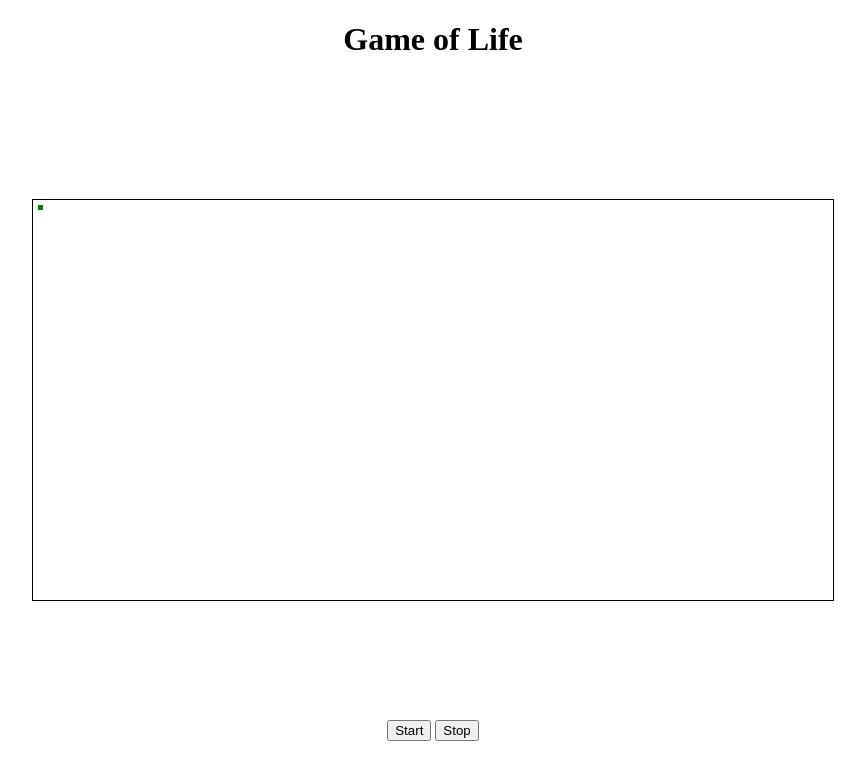
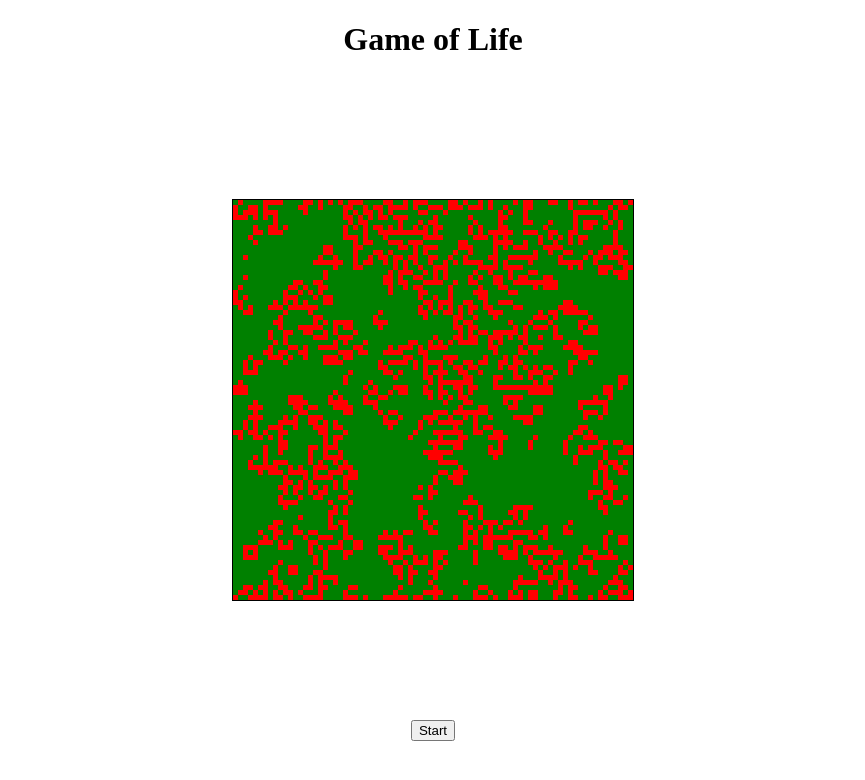
Before and after one commit to sigristarisa/ood-game-of-life, a plain HTML site: page index.html in a window 1280 px wide. Both pictures are taken after a click on the button "Start". Shown: the whole page, without its empty margins (207-1072 px from the left). Drawn offline with Linux system fonts and the light colour scheme.

Commit message:
finished the logic of Game of Life

```diff
--- a/index.html
+++ b/index.html
@@ -1,9 +1,9 @@
 <!DOCTYPE html>
 <html lang="en">
   <head>
-    <meta charset="UTF-8">
-    <meta http-equiv="X-UA-Compatible" content="IE=edge">
-    <meta name="viewport" content="width=device-width, initial-scale=1.0">
+    <meta charset="UTF-8" />
+    <meta http-equiv="X-UA-Compatible" content="IE=edge" />
+    <meta name="viewport" content="width=device-width, initial-scale=1.0" />
     <title>Game of Life</title>
     <link href="style.css" rel="stylesheet" />
   </head>
@@ -12,11 +12,10 @@
       <h1>Game of Life</h1>
     </header>
     <main>
-        <canvas id="gridBoard" width="800" height="400"></canvas>
+      <canvas id="gridBoard" width="400" height="400"></canvas>
     </main>
     <footer>
       <button id="start">Start</button>
-        <button id="stop">Stop</button>
     </footer>
     <script src="script.js"></script>
   </body>
--- a/script.js
+++ b/script.js
@@ -1,3 +1,9 @@
+/* --- PRINCIPLE OF GAME OF LIFE --- */
+/* if a living grid has more than three neighbors, it dies
+if a living grid has less than three neighbors, it dies
+if a dead grid has exactly three neighbors — it comes to life
+in other cases, the grid remains in its state */
+
 // Get the HTML elements
 const gridBoard = document.getElementById("gridBoard");
 const ctx = gridBoard.getContext("2d");
@@ -43,8 +49,8 @@ class GameOfLife {
           ? (ctx.fillStyle = "green")
           : (ctx.fillStyle = "red");
         ctx.fillRect(
-            1 * this.grid_size,
-            1 * this.grid_size,
+          i * this.grid_size,
+          j * this.grid_size,
           this.grid_size,
           this.grid_size
         );
@@ -52,34 +58,43 @@ class GameOfLife {
     }
   };
 
+  setGridValue = (row, col) => {
+    try {
+      return this.active_grids[row][col];
+    } catch {
+      return 0;
+    }
+  };
+
   // function to count neighbours
   countNeighbours = (row, col) => {
     let total_neighbours = 0;
-      total_neighbours += this.active_grids[row - 1][col - 1];
-      total_neighbours += this.active_grids[row - 1][col];
-      total_neighbours += this.active_grids[row - 1][col + 1];
-      total_neighbours += this.active_grids[row][col - 1];
-      total_neighbours += this.active_grids[row][col + 1];
-      total_neighbours += this.active_grids[row + 1][col - 1];
-      total_neighbours += this.active_grids[row + 1][col];
-      total_neighbours += this.active_grids[row + 1][col + 1];
+    total_neighbours += this.setGridValue(row - 1, col - 1);
+    total_neighbours += this.setGridValue(row - 1, col);
+    total_neighbours += this.setGridValue(row - 1, col + 1);
+    total_neighbours += this.setGridValue(row, col - 1);
+    total_neighbours += this.setGridValue(row, col + 1);
+    total_neighbours += this.setGridValue(row + 1, col - 1);
+    total_neighbours += this.setGridValue(row + 1, col);
+    total_neighbours += this.setGridValue(row + 1, col + 1);
     return total_neighbours;
   };
 
   // function that takes row and column to return 0 or 1 according to its neighbors
+  //  0: dead 1: alive
   updateGridValue = (row, col) => {
     const total = this.countNeighbours(row, col);
-      // cell with more than 4 or less then 2 neighbours dies
+    // grid with more than 4 or less then 3 neighbours dies
     // 1 becomes 0; 0 remains 0
     if (total > 4 || total < 3) {
       return 0;
     }
-      // dead cell with 3 neighbours becomes alive
+    // dead grid with 3 neighbours becomes alive
     // 0 becomes 1
     else if (this.active_grids[row][col] === 0 && total === 3) {
       return 1;
     }
-      // or returning its status back
+    //returning its status back
     //  0 remains 0; 1 remains 1
     else {
       return this.active_grids[row][col];
@@ -88,43 +103,32 @@ class GameOfLife {
 
   // update the life cycle
   updateLifeCycle = () => {
-      for (let i = 0; i < this.cells_in_rows; i++) {
-        for (let j = 0; j < this.cells_in_column; j++) {
+    for (let i = 0; i < this.grid_in_row; i++) {
+      for (let j = 0; j < this.grid_in_column; j++) {
         let new_state = this.updateGridValue(i, j);
         this.inactive_grids[i][j] = new_state;
       }
     }
     this.active_grids = this.inactive_grids;
-      // console.log(this.active_grids);
+    console.log(this.active_grids);
   };
 
   // set the game
   gameSetUp = () => {
     this.createGrids();
-    };
-
-    // run the game
-    runGame = () => {
-      this.updateLifeCycle();
+    this.giveGridsRandomNum();
     this.gridColor();
   };
 }
 
-
 const game = new GameOfLife();
 game.gameSetUp();
 
-// adding event listeners to buttons to launch actions
+// adding event listener to button to launch actions
 document.getElementById("start").addEventListener("click", () => {
-  console.log("hello from start button")
-  game.giveGridsRandomNum();
+  console.log("hello from start button");
+  setInterval(() => {
+    game.updateLifeCycle();
     game.gridColor();
-  window.setInterval(() => {
-    game.runGame();
   }, 300);
 });
-
-document.getElementById("stop").addEventListener("click", () => {
-  console.log("hello from stop button")
-  game.gameSetUp();
-});
```
Lines whose indentation alone changed are shown as unchanged.
